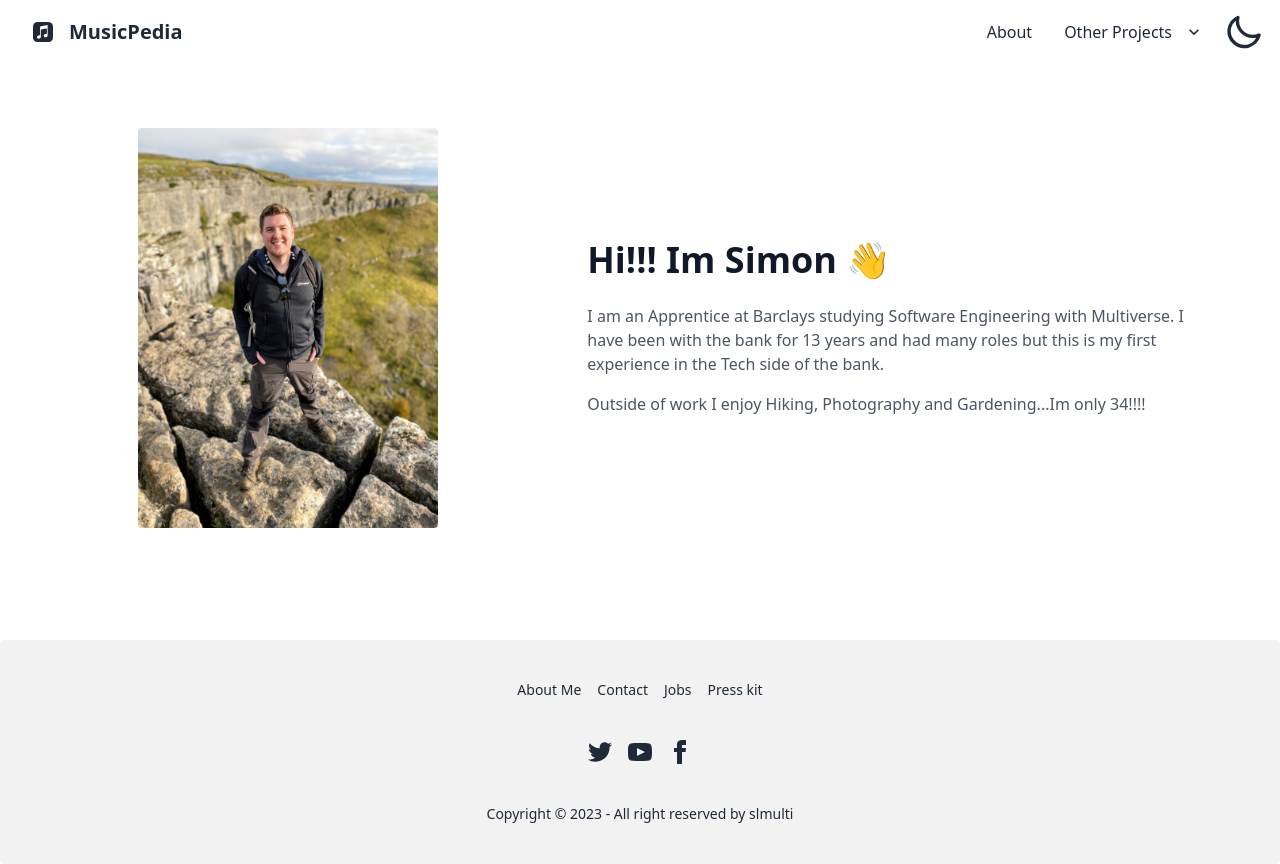
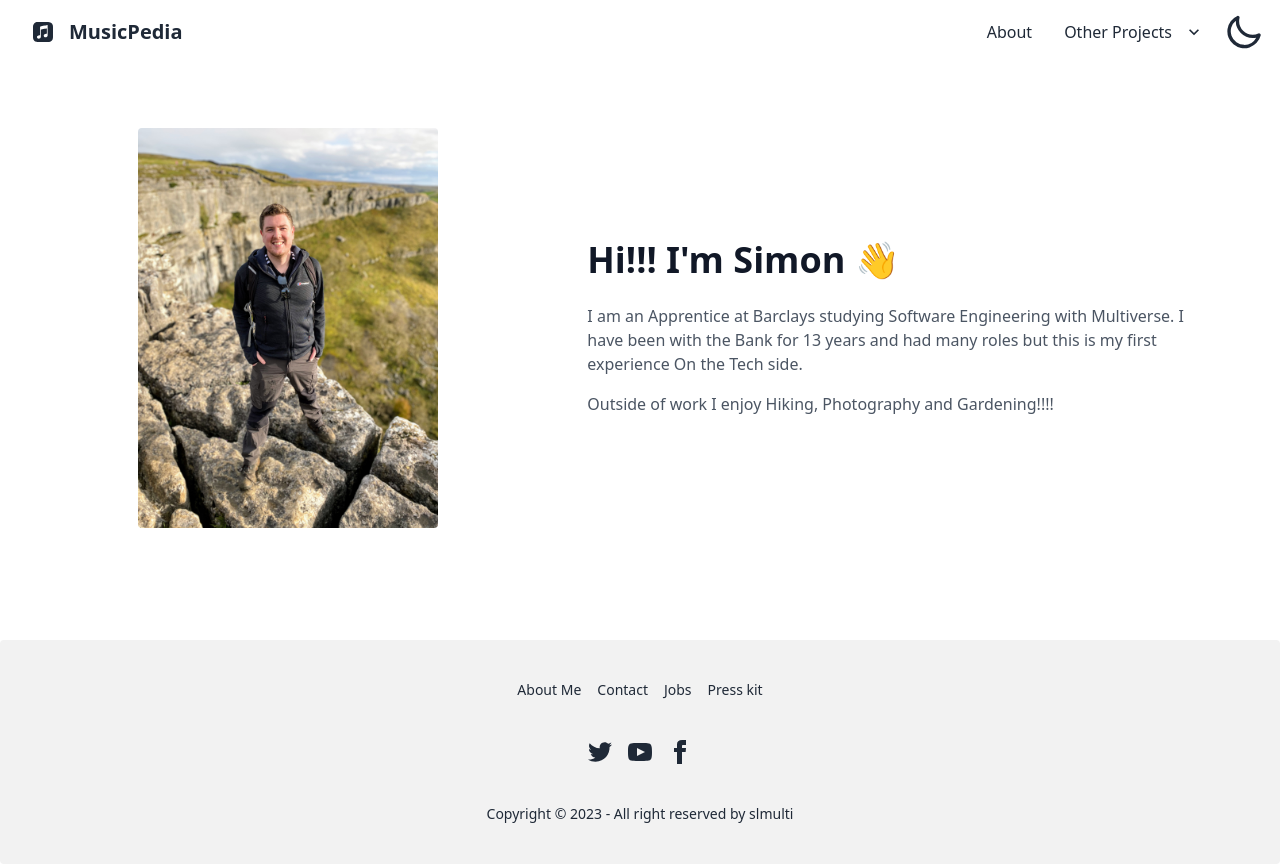
Before and after one commit to slmulti/musicpedia, a React (Create React App) app: page /aboutme in a window 1280 px wide. Built offline with nearby package versions, Linux system fonts and the light colour scheme; no server answers.

Commit message:
about me

```diff
--- a/src/components/pages/AboutMe.jsx
+++ b/src/components/pages/AboutMe.jsx
@@ -19,19 +19,18 @@ function AboutMe() {
                         </div>
                         <div class="md:7/12 lg:w-6/12">
                             <h2 class="text-2xl text-gray-900 font-bold md:text-4xl">
-                                Hi!!! Im Simon 👋
+                                Hi!!! I'm Simon 👋
                             </h2>
                             <p class="mt-6 text-gray-600">
                                 I am an Apprentice at Barclays studying Software
                                 Engineering with Multiverse. I have been with
-                                the bank for 13 years and had many roles but
-                                this is my first experience in the Tech side of
-                                the bank.
+                                the Bank for 13 years and had many roles but
+                                this is my first experience On the Tech side.
                             </p>
                             <p class="mt-4 text-gray-600">
                                 {" "}
                                 Outside of work I enjoy Hiking, Photography and
-                                Gardening...Im only 34!!!!
+                                Gardening!!!!
                             </p>
                         </div>
                     </div>
```
